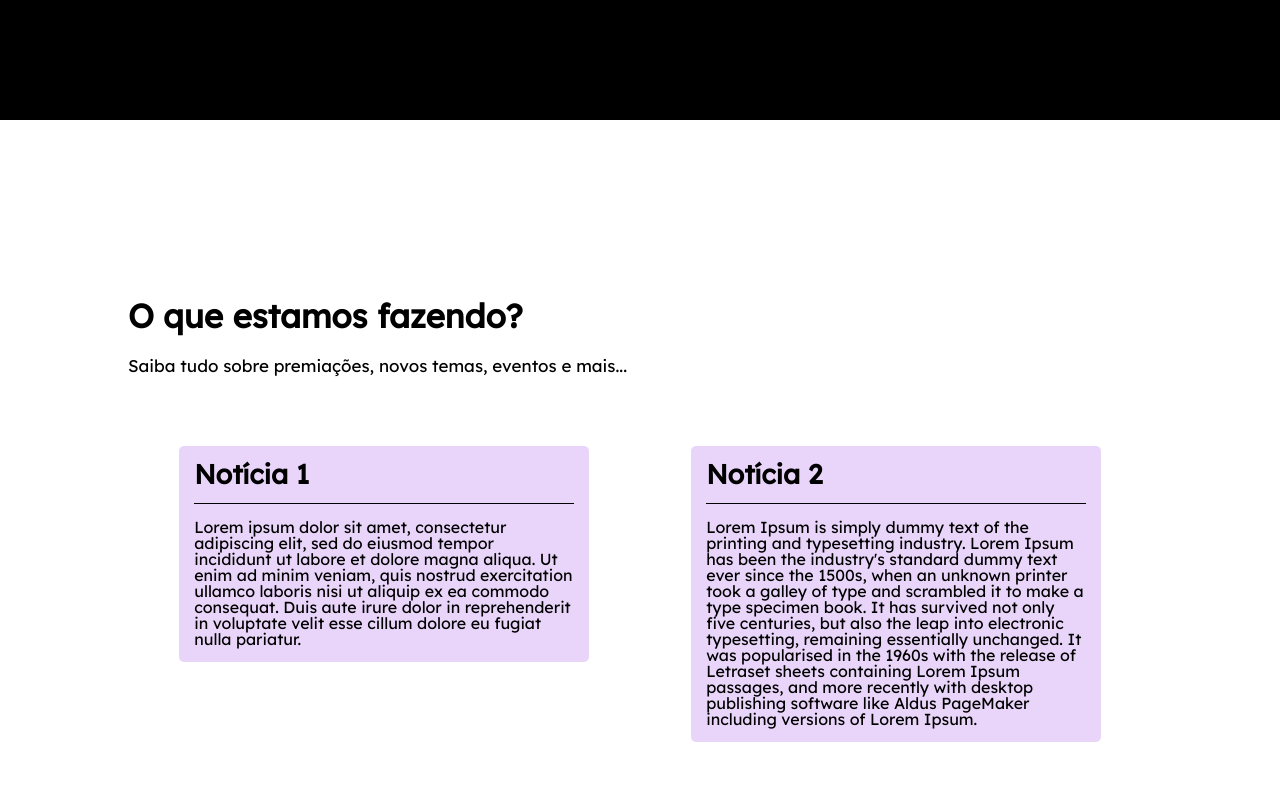
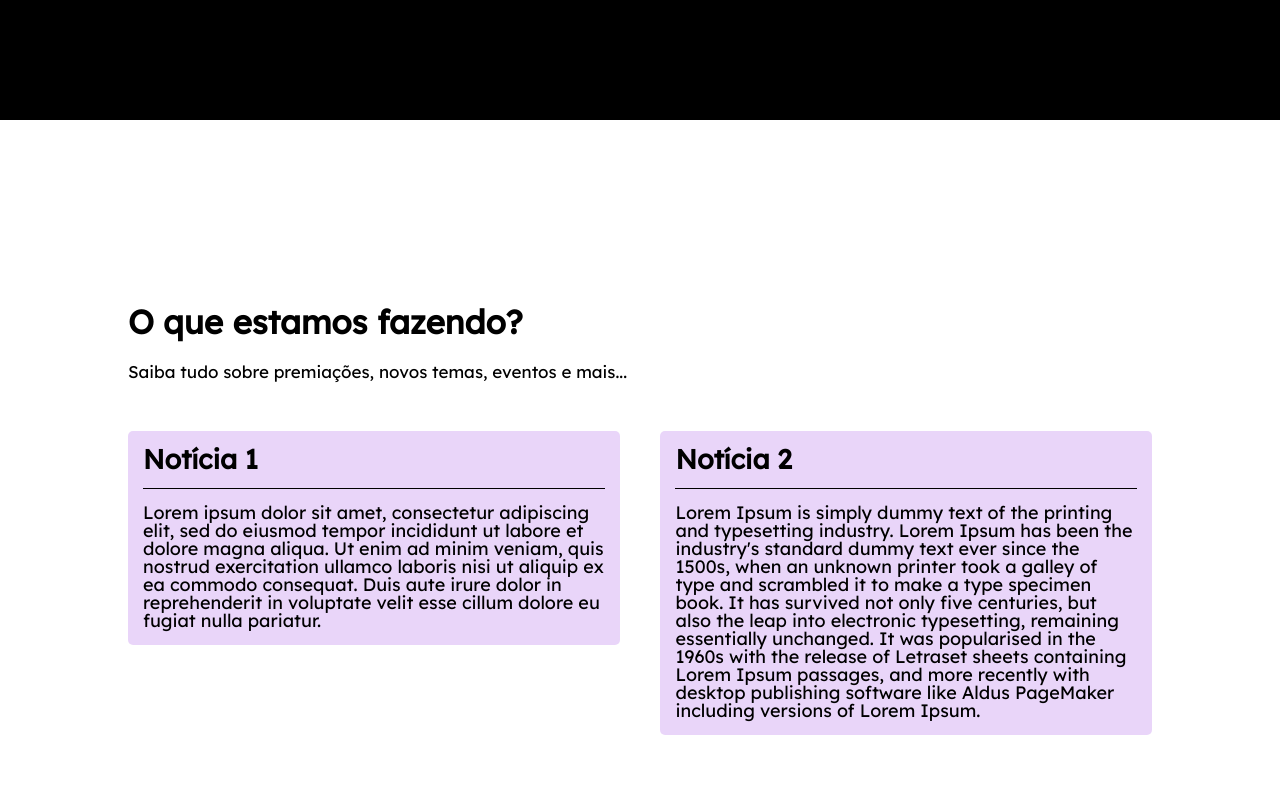
Before and after one commit to vvmaas/maisum, a React (Vite) app in the folder frontend/: page / in a window 1280 px wide. Shown: the part 1480-2280 px from the top of the page. Built offline with nearby package versions, Linux system fonts and the light colour scheme.

Commit message:
added some responsive adjustments

```diff
--- a/frontend/src/components/Title.jsx
+++ b/frontend/src/components/Title.jsx
@@ -9,7 +9,7 @@ export default function Title({children, ...props}) {
 }
 
 const DefTitle = styled.div`
-    margin-bottom: 9vh;
+    margin-bottom: max(13px, min(4vw, 9vh));
     width: 100%;
     display: flex;
     flex-direction: column;
@@ -17,13 +17,18 @@ const DefTitle = styled.div`
     color: ${(props) => props.color ? props.color : '#000'};
 
     h1{
-        font-size: 33px;
+        font-size: max(24px, min(4vw, 33px));
         font-weight: bold;
-        margin-bottom: 25px;
+        margin-bottom: max(10px, min(2vw, 25px));
+        text-align: center;
     }
 
     p{
-        font-size: 17px;
+        font-size: max(15px, min(2vw, 17px));
         text-align: center;
     }
+
+    @media(max-width: 600px) {
+        margin-bottom: 3.5vh;
+    }
 `
--- a/frontend/src/components/Wrapper.jsx
+++ b/frontend/src/components/Wrapper.jsx
@@ -11,7 +11,8 @@ export default function Wrapper({children, ...props}) {
 const DefWrapper = styled.div`
     width: 100%;
     max-width: 1280px;
-    height: 100vh;
+    height: fit-content;
+    min-height: 100vh;
     display: flex;
     justify-content: center;
     align-items: center;
--- a/frontend/src/components/download/index.jsx
+++ b/frontend/src/components/download/index.jsx
@@ -42,7 +42,6 @@ const StyledTitle = styled(Title)`
 `
 
 const Content = styled.div`
-    width: 60%;
     background-color: #8415de2d;
     padding: 40px;
     border-radius: 5px;
@@ -56,6 +55,7 @@ const StoreButtons = styled.div`
 
     img{
         width: 100%;
+        min-width: 90px;
         object-fit: contain;
     }
     a{
--- a/frontend/src/components/home/index.jsx
+++ b/frontend/src/components/home/index.jsx
@@ -19,13 +19,13 @@ export default function Home(){
 const Logo = styled.div`
     margin-right: 3vw;
     img {
-        width: 350px;
+        width: max(100px, min(60vw, 350px));
     }
 
 `
 
 const Slogan = styled.h1`
-    font-size: 25px;
+    font-size: max(18px, min(4vw, 25px));
     color: #fff;
     cursor: default;
 
--- a/frontend/src/components/news/index.jsx
+++ b/frontend/src/components/news/index.jsx
@@ -1,19 +1,20 @@
 import styled from "styled-components";
 import Container from "../Container";
 import Wrapper from "../Wrapper";
+import Title from "../Title";
 
 export default function News() {
     return(
         <Container color="#fff"  id="news">
             <StyledWrapper>
-                <Title>
+                <StyledTitle>
                     <h1>
                         O que estamos fazendo?
                     </h1>
                     <p>
                         Saiba tudo sobre premiações, novos temas, eventos e mais...
                     </p>
-                </Title>
+                </StyledTitle>
 
                 <Text>
                     <NewsBox>
@@ -53,7 +54,7 @@ const StyledWrapper = styled(Wrapper)`
 `
 const NewsBox = styled.div`
     height: fit-content;
-    width: 40%;
+    width: 48%;
     padding: 15px;
     background-color: #8415de2d;
     border-radius: 5px;
@@ -61,32 +62,39 @@ const NewsBox = styled.div`
     h1 {
         padding-bottom: 15px;
         margin-bottom: 15px;
-        font-size: 27px;
+        font-size: max(21px, min(3vw, 27px));
         font-weight: bold;
         width: 100%;
         border-bottom: 1px solid #000;
     }
+
+    p {
+        font-size: max(15px, min(2vw, 18px));
+    }
+
+    @media(max-width: 600px) {
+        width: 100%;
+        margin-bottom: 4vh;
+
+        h1 {
+        padding-bottom: 8px;
+        margin-bottom: 8px;
+    }
+    }
 `
 
-const Title = styled.div`
-    margin-bottom: 9vh;
-    width: 100%;
-    display: flex;
-    flex-direction: column;
-    align-items: flex-start;
-
-    h1{
-        font-size: 33px;
-        font-weight: bold;
-        margin-bottom: 25px;
-    }
-
-    p{
-        font-size: 17px;
+const StyledTitle = styled(Title)`
+    h1, p{
+        text-align: left;
     }
 `
 
 const Text = styled.div`
     display: flex;
-    justify-content: space-around;
+    justify-content: space-between;
+
+    @media(max-width: 600px) {
+        flex-direction: column;
+
+    }
 `
--- a/frontend/src/components/topbar/index.jsx
+++ b/frontend/src/components/topbar/index.jsx
@@ -25,7 +25,7 @@ export default function TopBar() {
                     </Section>
 
                     <Section>
-                        <Link to="news" spy={true} smooth={true} offset={0} duration={500}>
+                        <Link to="news" spy={true} smooth={true} offset={-80} duration={500}>
                             Novidades
                         </Link>
                     </Section>
@@ -84,6 +84,11 @@ const Wrapper = styled.div`
         padding-left: 32px;
         padding-right: 32px;
     }
+
+    @media(max-width:600px) {
+        padding-left: 16px;
+        padding-right: 16px;
+    }
 `
 
 const Sections = styled.div`
@@ -95,7 +100,7 @@ const Sections = styled.div`
 `
 
 const Section = styled.p`
-    font-size: 20px;
+    font-size: max(15px, min(2vw, 20px));
     margin: 0 10px;
     cursor: pointer;
     color: #fafafa;
```
